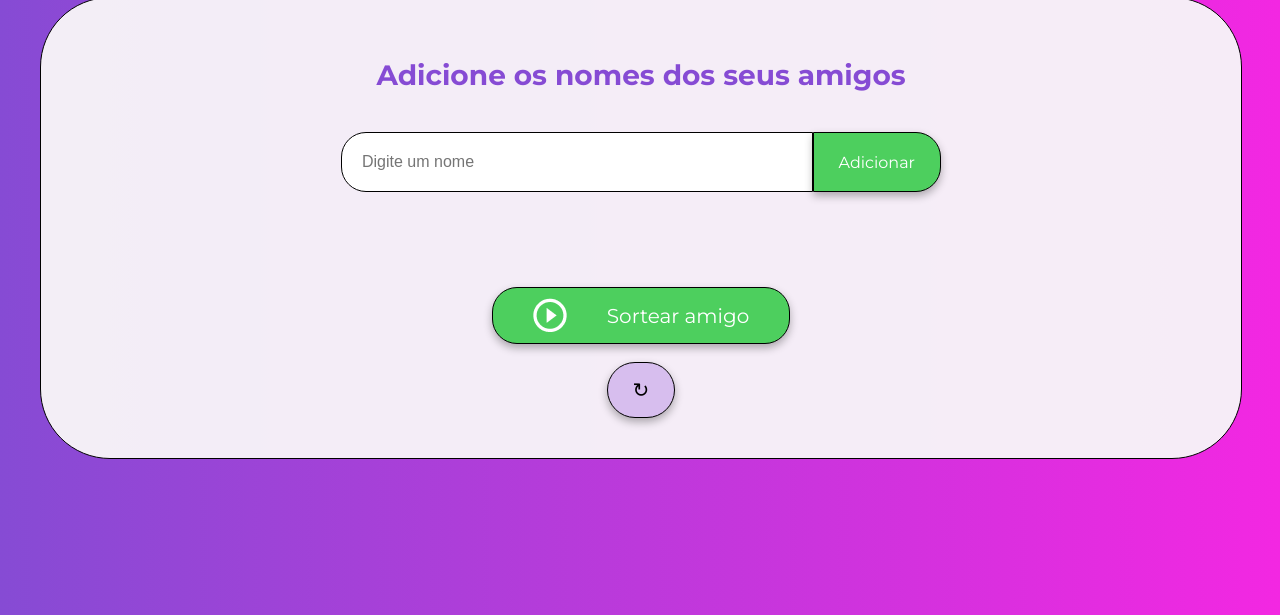
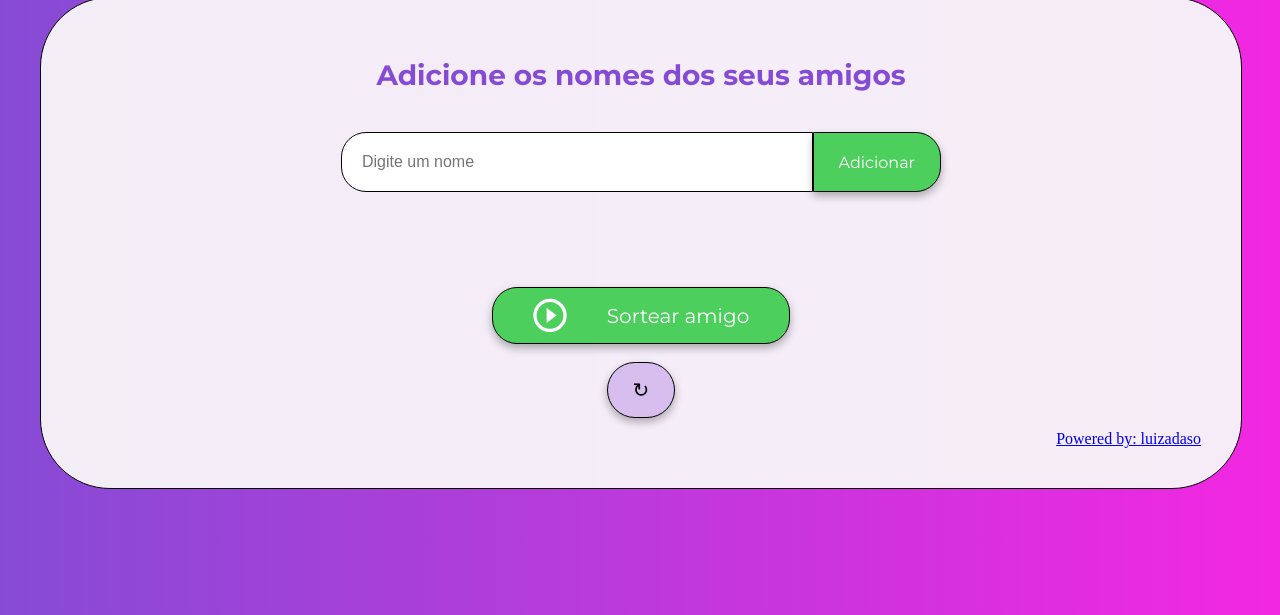
Before and after one commit to luizadaso/Projeto-Challenge-Amigo-Secreto, a plain HTML site: page index.html in a window 1280 px wide. Shown: the part 225-840 px from the top of the page. Drawn offline with Linux system fonts and the light colour scheme; a web font is replaced by a local one.

Commit message:
Adicionar rodapé onde indica que eu produzi o sistema

```diff
--- a/index.html
+++ b/index.html
@@ -33,6 +33,11 @@
                 </button>
                 <button class="button-reset" onclick="reiniciarLista()">↻</button>
             </div>
+
+            <p style="width: 100%; display: flex; justify-content: flex-end; margin-top: 12px;">
+                <a href="https://github.com/luizadaso" target="_blank" rel="noopener noreferrer">Powered by: luizadaso</a>
+            </p>
+
         </section>
     </main>
 
```
